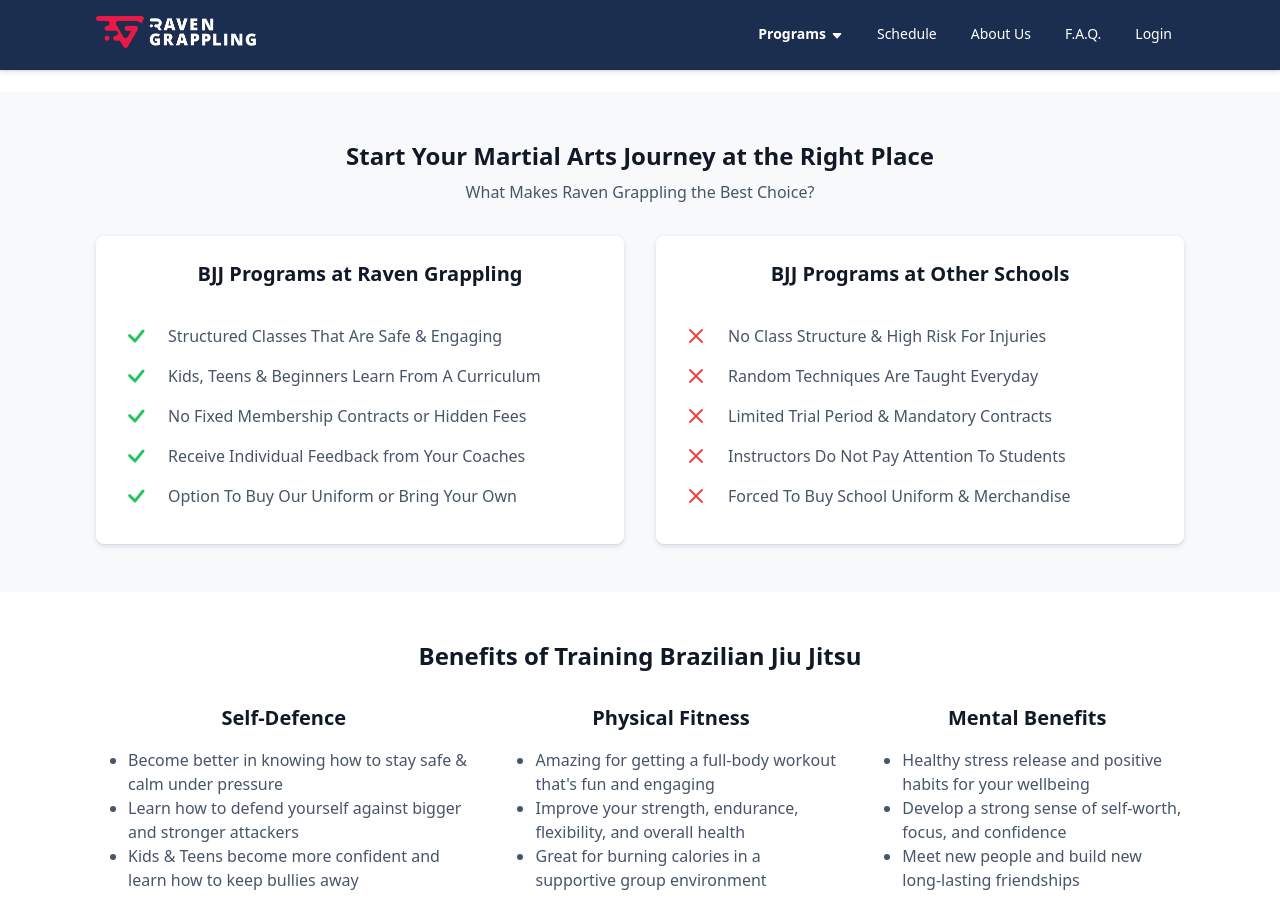
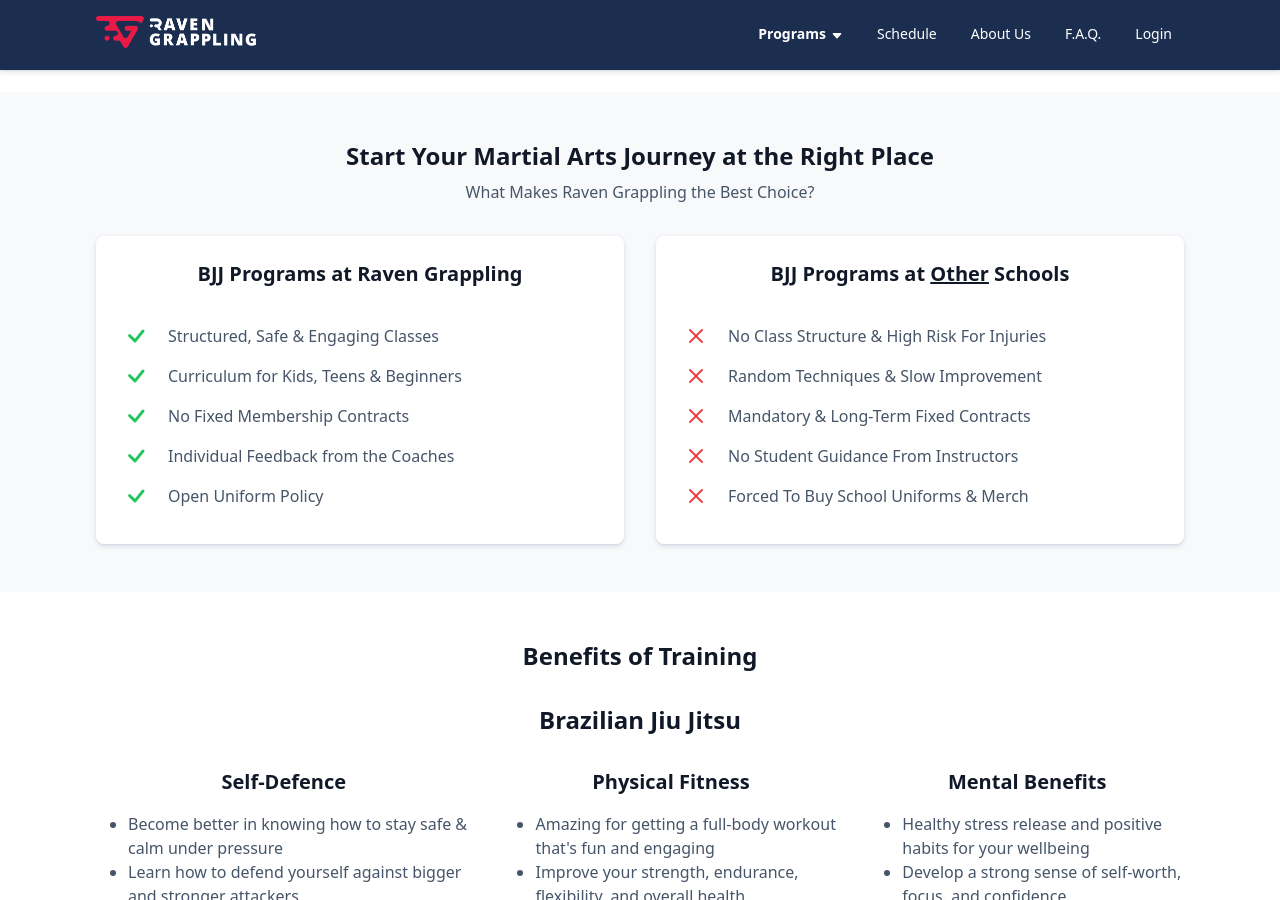
Before and after one commit to RavenGrappling/RavenGrappling.github.io, a Jekyll site: the page built from pages/index.html, in a window 1280 px wide and 900 px high, scrolled down 940 px. Built offline with Jekyll 4.4.1, drawn with Linux system fonts in a browser that asks for light colours.

Commit message:
Update index.html

```diff
--- a/pages/index.html
+++ b/pages/index.html
@@ -60,29 +60,29 @@ permalink: /
         <ul class="ours">
           <li>
             {% include svg/check.svg %}
-            Structured Classes That Are Safe &amp; Engaging
+            Structured, Safe &amp; Engaging Classes
           </li>
           <li>
             {% include svg/check.svg %}
-            Kids, Teens & Beginners Learn From A Curriculum
+            Curriculum for Kids, Teens & Beginners
           </li>
           <li>
             {% include svg/check.svg %}
-            No Fixed Membership Contracts or Hidden Fees
+            No Fixed Membership Contracts
           </li>
           <li>
             {% include svg/check.svg %}
-            Receive Individual Feedback from Your Coaches
+            Individual Feedback from the Coaches
           </li>
           <li>
             {% include svg/check.svg %}
-            Option To Buy Our Uniform or Bring Your Own
+            Open Uniform Policy
           </li>
         </ul>
       </div>
 
       <div>
-        <h3 class="text-center">BJJ Programs at Other Schools</h3>
+        <h3 class="text-center">BJJ Programs at <u>Other</u> Schools</h3>
         <ul class="theirs">
           <li>
             {% include svg/x-mark.svg %}
@@ -90,19 +90,19 @@ permalink: /
           </li>
           <li>
             {% include svg/x-mark.svg %}
-            Random Techniques Are Taught Everyday
+            Random Techniques & Slow Improvement
           </li>
           <li>
             {% include svg/x-mark.svg %}
-            Limited Trial Period & Mandatory Contracts
+            Mandatory & Long-Term Fixed Contracts
           </li>
           <li>
             {% include svg/x-mark.svg %}
-            Instructors Do Not Pay Attention To Students
+            No Student Guidance From Instructors
           </li>
           <li>
             {% include svg/x-mark.svg %}
-            Forced To Buy School Uniform & Merchandise
+            Forced To Buy School Uniforms & Merch
           </li>
         </ul>
       </div>
@@ -111,7 +111,8 @@ permalink: /
 </div>
 
 <section>
-  <h2 class="text-center">Benefits of Training Brazilian Jiu Jitsu</h2>
+  <h2 class="text-center">Benefits of Training</h2>
+  <h2 class="text-center">Brazilian Jiu Jitsu</h2>
 
   <div class="flex">
     <div>
```
